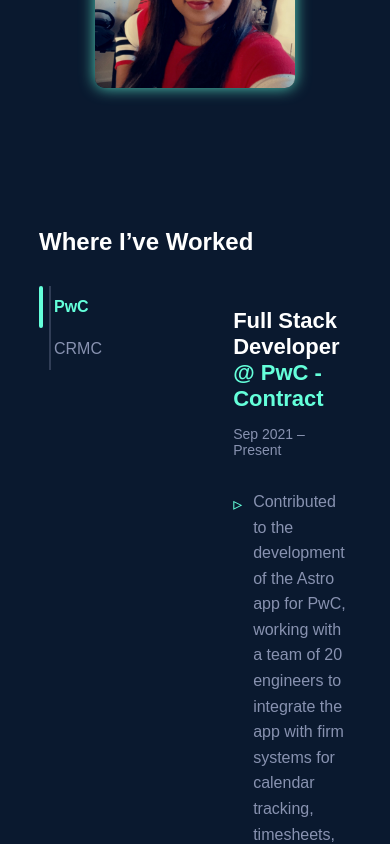
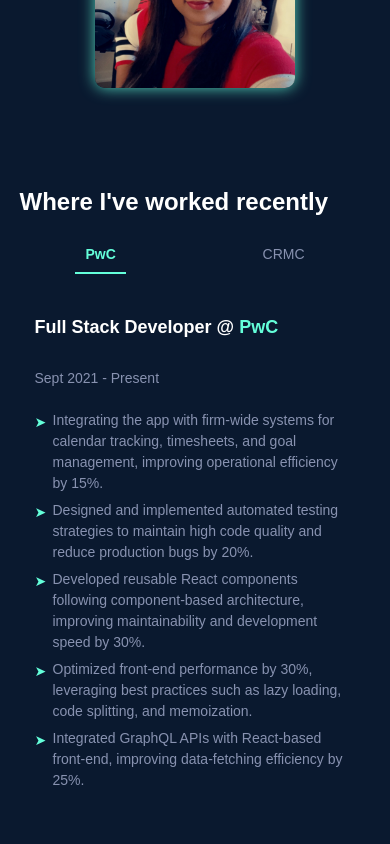
Before and after one commit to amuthyal/my-portfolio, a React (Create React App) app: page / in a window 390 px wide. Shown: the part 1800-2644 px from the top of the page. Built offline with nearby package versions, Linux system fonts and the light colour scheme.

Commit message:
mobile view compatibility for work section

```diff
--- a/src/components/Experience.js
+++ b/src/components/Experience.js
@@ -1,77 +1,121 @@
-import React, { useState } from "react";
+import React, { useState, useEffect } from "react";
 import "../styles/Experience.css";
 
 const experienceData = [
   {
-    id: 1,
+    company: "PwC",
     title: "Full Stack Developer",
-    company: "PwC - Contract", // Full company name for job details
-    sidebarName: "PwC", // Short name for sidebar
-    duration: "Sep 2021 – Present",
+    duration: "Sept 2021 - Present",
     responsibilities: [
-      "Contributed to the development of the Astro app for PwC, working with a team of 20 engineers to integrate the app with firm systems for calendar tracking, timesheets, benefits, and goal management.",
-      "Developed a marketplace dashboard using Angular and Node.js, featuring a dynamic carousel of opportunities generated in real-time based on API results.",
-      "Engineered robust back-end services using Node.js and Express, implementing GraphQL APIs for efficient data querying and improving response times for complex requests by 25%.",
-      "Enhanced PwC's chatbot efficiency by integrating it with Amazon Kendra and optimizing prompt analysis using Dialogflow, resulting in a 15% increase in user interactions and improved response accuracy.",
-      "Developed batch processing workflows using AWS Lambda to enhance scalability and flexibility."
-    ]
+      "Integrating the app with firm-wide systems for calendar tracking, timesheets, and goal management, improving operational efficiency by 15%.",
+      "Designed and implemented automated testing strategies to maintain high code quality and reduce production bugs by 20%.",
+      "Developed reusable React components following component-based architecture, improving maintainability and development speed by 30%.",
+      "Optimized front-end performance by 30%, leveraging best practices such as lazy loading, code splitting, and memoization.",
+      "Integrated GraphQL APIs with React-based front-end, improving data-fetching efficiency by 25%.",
+    ],
   },
   {
-    id: 2,
+    company: "CRMC",
     title: "Full Stack Developer",
-    company: "CRMC - Contract", // Full company name for job details
-    sidebarName: "CRMC", // Short name for sidebar
-    duration: "Nov 2019 - Sep 2021",
+    duration: "Nov 2019 - Sept 2021",
     responsibilities: [
-      "Contributed in the development of an EHR application, enhancing order accuracy by 15% and reducing administrative errors by 5%. Streamlined workflows for 300+ healthcare providers, improving patient care and operational efficiency.",
-      "Architected and integrated medical procedure data from Carevue with billing systems in the Revenue Cycle Management (RCM) department, enhancing data flow and increasing billing accuracy by 7%. Reduced billing errors by 4% and cut claim processing time by 10%.",
-      "Designed and implemented scalable back-end services using Node.js and Express, optimizing API performance and facilitating seamless data exchange across healthcare systems."
-    ]
-  }
+      "Built front-end development for Electronic Health Record system using ReactJS and TypeScript, enhancing usability and reducing page load times by 30%.",
+      "Built responsive, accessible UI components, ensuring cross-device and cross-browser compatibility.",
+      "Developed and optimized RESTful and GraphQL APIs, improving data retrieval speeds by 20%.",
+      "Integrated Redux for state management, ensuring smooth data flow and UI consistency across the application.",
+      "Architected front-end workflows for 300+ healthcare providers, improving order accuracy by 15% and reducing administrative errors by 5%.",
+      "Designed secure authentication mechanisms using OAuth 2.0 and role-based access control (RBAC), ensuring HIPAA compliance.",
+    ],
+  },
 ];
 
 const Experience = () => {
-  const [selectedJob, setSelectedJob] = useState(experienceData[0]); // Default to first job
+  const [activeIndex, setActiveIndex] = useState(0);
+  const [isMobile, setIsMobile] = useState(window.innerWidth < 768);
+
+  // ✅ Detect Screen Resize
+  useEffect(() => {
+    const handleResize = () => {
+      setIsMobile(window.innerWidth < 768);
+    };
+    window.addEventListener("resize", handleResize);
+    return () => window.removeEventListener("resize", handleResize);
+  }, []);
 
   return (
     <section id="experience">
-      <h2 className="section-title">Where I’ve Worked</h2>
-      <div className="experience-layout">
+      {/* ✅ Section Header */}
+      <div className="experience-header">
+        <h2>Where I've worked recently</h2>
+      </div>
 
-        {/* Sidebar with Company Names (Short Names Only) */}
-        <div className="experience-sidebar">
-          {experienceData.map((job) => (
-            <button
-              key={job.id}
-              className={`sidebar-item ${selectedJob.id === job.id ? "active" : ""}`}
-              onClick={() => setSelectedJob(job)}
+      {/* ✅ Mobile Tabs for Navigation */}
+      {isMobile && (
+        <div className="experience-tabs">
+          {experienceData.map((job, index) => (
+            <div
+              key={index}
+              className={`experience-tab ${activeIndex === index ? "active" : ""}`}
+              onClick={() => setActiveIndex(index)}
             >
-              {job.sidebarName} {/* Show short name in sidebar */}
-            </button>
+              {job.company}
+            </div>
           ))}
         </div>
+      )}
 
-        {/* Work Details Frame */}
-        <div className="experience-content">
-          {/* Top Section: Job Title + Company Name + Duration */}
-          <div className="experience-header">
-            <h3>
-              {selectedJob.title}
-              <span className="company-name"> @ {selectedJob.company}</span>
-            </h3>
-            <p className="job-duration">{selectedJob.duration}</p>
+      {/* ✅ Desktop Sidebar */}
+      {!isMobile && (
+        <div className="experience-layout">
+          <div className="experience-sidebar">
+            {experienceData.map((job, index) => (
+              <button
+                key={index}
+                className={`sidebar-item ${activeIndex === index ? "active" : ""}`}
+                onClick={() => setActiveIndex(index)}
+              >
+                {job.company}
+              </button>
+            ))}
           </div>
 
-          {/* Bottom Section: Job Responsibilities */}
+          {/* ✅ Job Details Section */}
+          <div className="experience-content">
+            <h3 className="job-title">
+              {experienceData[activeIndex].title} @{" "}
+              <span className="company-name">{experienceData[activeIndex].company}</span>
+            </h3>
+            <p className="job-duration">{experienceData[activeIndex].duration}</p>
+
+            <div className="experience-body">
+              <ul>
+                {experienceData[activeIndex].responsibilities.map((task, i) => (
+                  <li key={i}>{task}</li>
+                ))}
+              </ul>
+            </div>
+          </div>
+        </div>
+      )}
+
+      {/* ✅ Mobile Job Details (Full Width) */}
+      {isMobile && (
+        <div className="experience-content mobile-content">
+          <h3 className="job-title">
+            {experienceData[activeIndex].title} @{" "}
+            <span className="company-name">{experienceData[activeIndex].company}</span>
+          </h3>
+          <p className="job-duration">{experienceData[activeIndex].duration}</p>
+
           <div className="experience-body">
             <ul>
-              {selectedJob.responsibilities.map((task, index) => (
-                <li key={index}>{task}</li>
+              {experienceData[activeIndex].responsibilities.map((task, i) => (
+                <li key={i}>{task}</li>
               ))}
             </ul>
           </div>
         </div>
-      </div>
+      )}
     </section>
   );
 };
--- a/src/styles/Experience.css
+++ b/src/styles/Experience.css
@@ -7,94 +7,86 @@
     background-color: #0a192f; /* Dark Navy Blue */
   }
 
-/* Section Title - More Space Below */
-.section-title {
-    color: #ffffff;
+  /* ✅ Updated Section Header */
+  .experience-header {
+    display: flex;
+    align-items: center;
+    gap: 10px;
+    margin-bottom: 20px;
+  }
+
+  /* ✅ Title */
+  .experience-header h2 {
+    color: white;
     font-size: 24px;
     font-weight: bold;
-    margin-bottom: 50px; /* Increased from default */
+    margin: 0;
   }
 
-/* Layout: Fixed Sidebar + Fixed Content Frame */
+  /* ✅ Remove the Line Next to Title */
+  .experience-header::after {
+    content: "";
+    flex-grow: 1;
+    height: 2px;
+    background: transparent; /* ✅ Removed the Line */
+  }
+
+  /* ✅ DESKTOP LAYOUT: Sidebar + Content */
   .experience-layout {
     display: flex;
-    gap: 50px;
+    gap: 40px;
     align-items: flex-start;
   }
 
-
-/* FIXED SIDEBAR (COMPANY LIST) */
+  /* ✅ FIXED SIDEBAR (Company List for Desktop) */
   .experience-sidebar {
     width: 250px;
+    padding: 15px;
+    flex-shrink: 0;
     display: flex;
     flex-direction: column;
-    position: relative;
-}
-
-/* Sidebar Vertical Line */
-.experience-sidebar::before {
-    content: "";
-    position: absolute;
-    left: 10px;
-    top: 0;
-    height: 100%;
-    width: 2px;
-    background-color: rgba(136, 146, 176, 0.3); /* Muted Line */
+    /* ✅ Removed the Left Border Line */
+    border-left: none;
   }
 
   /* Sidebar Items */
   .sidebar-item {
     background: transparent;
     border: none;
-    color: #8892b0; /* Light grey-blue text */
+    color: #8892b0;
     font-size: 16px;
     cursor: pointer;
-    padding: 12px 15px;
+    padding: 10px;
     text-align: left;
     transition: 0.3s ease-in-out;
-    width: 100%;
-    position: relative;
   }
 
-/* Highlight the Selected Company */
+  /* Active Sidebar Item - Highlighted in Neon Blue */
   .sidebar-item.active {
-    color: #64ffda; /* Neon Blue */
+    color: #64ffda;
     font-weight: bold;
-    padding-left: 15px;
+    border-left: 3px solid #64ffda;
+    padding-left: 12px;
   }
 
-/* Active Indicator Bar */
-.sidebar-item.active::before {
-    content: "";
-    position: absolute;
-    left: 0;
-    top: 50%;
-    transform: translateY(-50%);
-    height: 100%;
-    width: 4px;
-    background-color: #64ffda; /* Neon Blue Indicator */
-    border-radius: 2px;
-}
-
-/* JOB DETAILS FRAME */
+  /* ✅ FIXED JOB DETAILS FRAME */
   .experience-content {
-    flex: 1;
-    background: transparent;
+    flex-grow: 1;
+    padding: 20px;
     display: flex;
     flex-direction: column;
   }
 
-/* Job Title & Company */
-.experience-header h3 {
-    color: #ffffff;
-    font-size: 22px;
+  /* Job Title */
+  .job-title {
+    font-size: 18px;
+    color: white;
     font-weight: bold;
-    margin-bottom: 5px;
   }
 
-/* Highlighted Company Name */
+  /* Company Name */
   .company-name {
-    color: #64ffda; /* Neon Blue */
+    color: #64ffda;
     font-weight: bold;
   }
 
@@ -102,30 +94,76 @@
   .job-duration {
     color: #8892b0;
     font-size: 14px;
-    margin-bottom: 15px;
+    margin-bottom: 10px;
   }
 
-/* Job Responsibilities */
+  /* Responsibilities List */
   .experience-body ul {
     list-style: none;
     padding-left: 0;
     color: #8892b0;
-    font-size: 16px;
-    line-height: 1.6;
+    font-size: 14px;
+    line-height: 1.5;
   }
 
-/* Custom Bullet Points - Small Triangle */
+  /* ✅ Custom Bullet Points */
   .experience-body ul li {
     position: relative;
-    padding-left: 20px;
-    margin-bottom: 8px;
+    padding-left: 18px;
+    margin-bottom: 6px;
   }
 
   .experience-body ul li::before {
-    content: "▹";  /* Small Triangle */
-    color: #64ffda; /* Neon Blue */
-    font-size: 18px;
+    content: "➤";
+    color: #64ffda;
+    font-size: 14px;
     position: absolute;
     left: 0;
-    top: 1px;
+    top: 2px;
   }
+
+  /* ✅ MOBILE VIEW - Use Tabs Instead of Sidebar */
+  @media (max-width: 768px) {
+    #experience {
+      padding: 60px 5%;
+    }
+
+    /* Hide Sidebar in Mobile */
+    .experience-sidebar {
+      display: none;
+    }
+
+    /* ✅ Mobile Tabs */
+    .experience-tabs {
+      display: flex;
+      gap: 15px;
+      overflow-x: auto;
+      padding-bottom: 5px;
+      justify-content: space-around;
+      /* ✅ Removed the Bottom Border Line */
+      border-bottom: none;
+    }
+
+    .experience-tab {
+      font-size: 14px;
+      padding: 10px;
+      color: #8892b0;
+      cursor: pointer;
+      transition: 0.3s ease-in-out;
+      border-bottom: 2px solid transparent;
+    }
+
+    /* ✅ Active Tab */
+    .experience-tab.active {
+      color: #64ffda;
+      font-weight: bold;
+      border-bottom: 2px solid #64ffda;
+    }
+
+    /* ✅ Full Width Job Details */
+    .mobile-content {
+      width: 100%;
+      padding: 20px 15px;
+      box-sizing: border-box;
+    }
+  }
```
Lines whose indentation alone changed are shown as unchanged.
